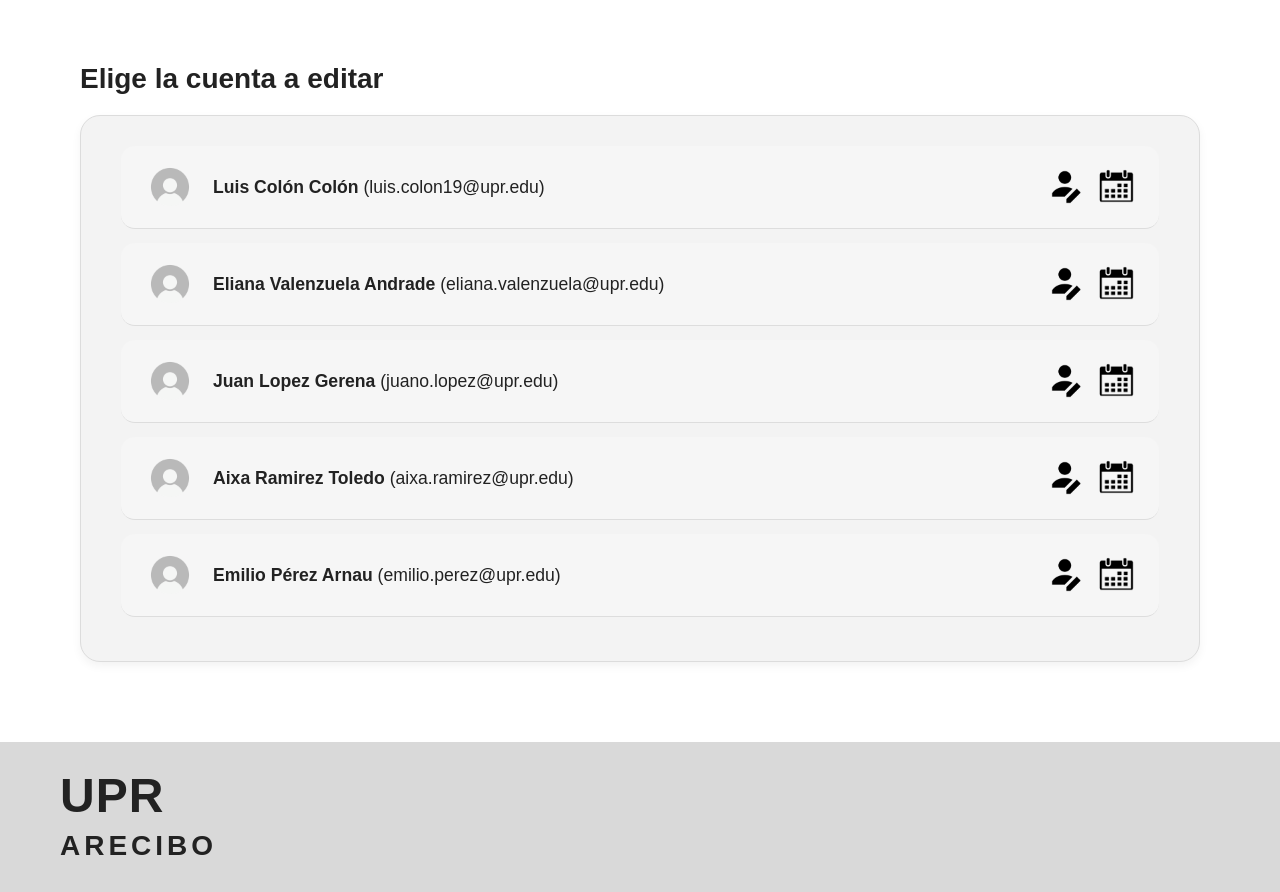
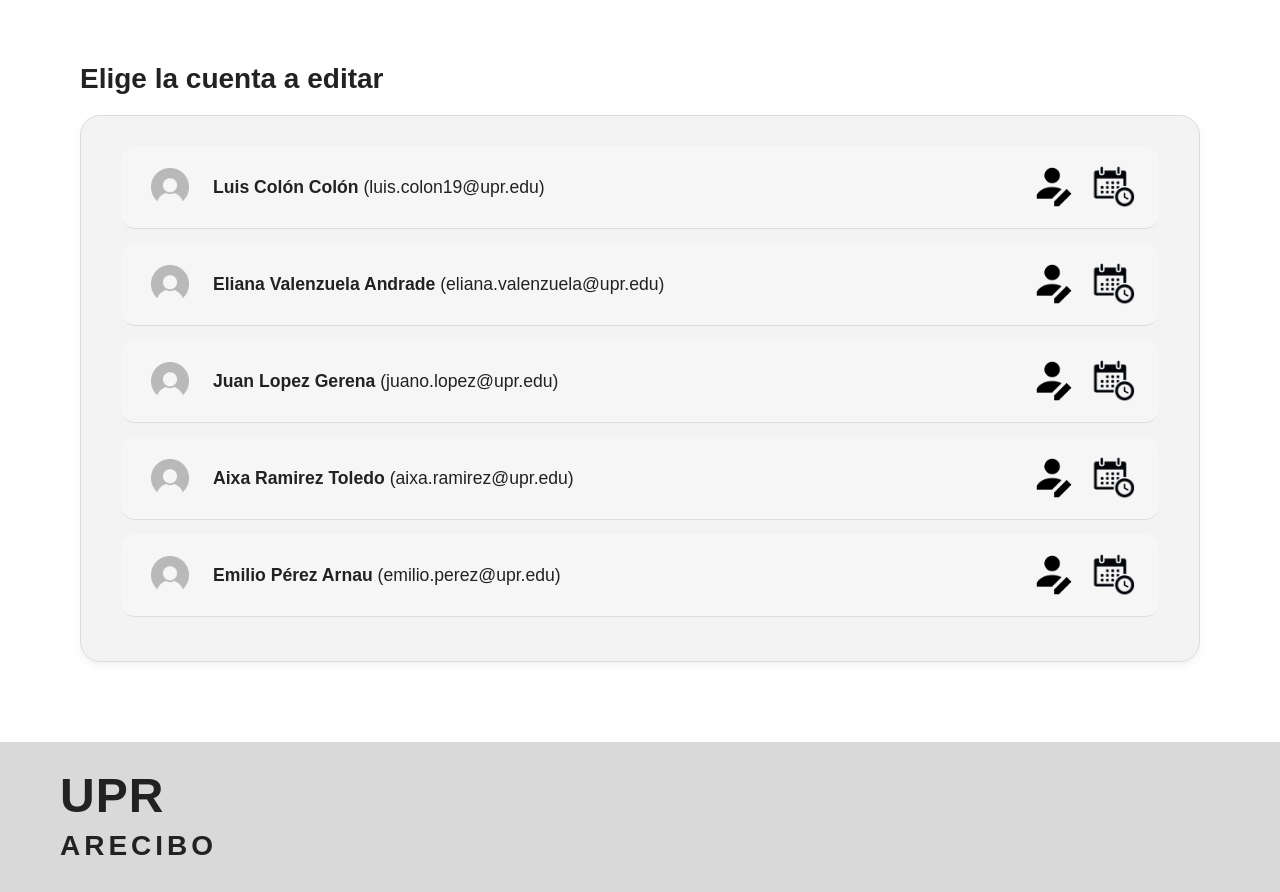
Before and after one commit to Ddeclet/Software_project, a Flask app: page /editar_cuentas in a window 1280 px wide. Shown: the part 90-982 px from the top of the page. Run offline with Flask 3, Linux system fonts and the light colour scheme; some libraries are stand-ins or nearby versions.

Commit message:
Cambiando imagen de edicion de horas de oficina

```diff
--- a/static/css/style.css
+++ b/static/css/style.css
@@ -795,8 +795,8 @@ footer {
 
 /* Tamaño de íconos */
 .editar-cuentas-main .action-icon {
-  width: 38px;
-  height: 38px;
+  width: 46px;
+  height: 46px;
   cursor: pointer;
   transition: transform 0.15s ease, opacity 0.15s ease;
 }
--- a/templates/editar_cuentas.html
+++ b/templates/editar_cuentas.html
@@ -39,7 +39,7 @@
 					</div>
 					<div class="user-icons">
 						<img src="{{ url_for('static', filename='images/EditarCuenta.png') }}" alt="Editar cuenta" class="action-icon">
-						<img src="{{ url_for('static', filename='images/Calendario.png') }}" alt="Calendario" class="action-icon">
+						<img src="{{ url_for('static', filename='images/EditarHorasOficina.png') }}" alt="Calendario" class="action-icon">
 					</div>
 				</div>
 
@@ -50,7 +50,7 @@
 					</div>
 					<div class="user-icons">
 						<img src="{{ url_for('static', filename='images/EditarCuenta.png') }}" alt="Editar cuenta" class="action-icon">
-						<img src="{{ url_for('static', filename='images/Calendario.png') }}" alt="Calendario" class="action-icon">
+						<img src="{{ url_for('static', filename='images/EditarHorasOficina.png') }}" alt="Calendario" class="action-icon">
 					</div>
 				</div>
 
@@ -61,7 +61,7 @@
 					</div>
 					<div class="user-icons">
 						<img src="{{ url_for('static', filename='images/EditarCuenta.png') }}" alt="Editar cuenta" class="action-icon">
-						<img src="{{ url_for('static', filename='images/Calendario.png') }}" alt="Calendario" class="action-icon">
+						<img src="{{ url_for('static', filename='images/EditarHorasOficina.png') }}" alt="Calendario" class="action-icon">
 					</div>
 				</div>
 
@@ -72,7 +72,7 @@
 					</div>
 					<div class="user-icons">
 						<img src="{{ url_for('static', filename='images/EditarCuenta.png') }}" alt="Editar cuenta" class="action-icon">
-						<img src="{{ url_for('static', filename='images/Calendario.png') }}" alt="Calendario" class="action-icon">
+						<img src="{{ url_for('static', filename='images/EditarHorasOficina.png') }}" alt="Calendario" class="action-icon">
 					</div>
 				</div>
 
@@ -83,7 +83,7 @@
 					</div>
 					<div class="user-icons">
 						<img src="{{ url_for('static', filename='images/EditarCuenta.png') }}" alt="Editar cuenta" class="action-icon">
-						<img src="{{ url_for('static', filename='images/Calendario.png') }}" alt="Calendario" class="action-icon">
+						<img src="{{ url_for('static', filename='images/EditarHorasOficina.png') }}" alt="Calendario" class="action-icon">
 					</div>
 				</div>
 
```
Also changed, not shown: static/images/EditarHorasOficina.png (added).
